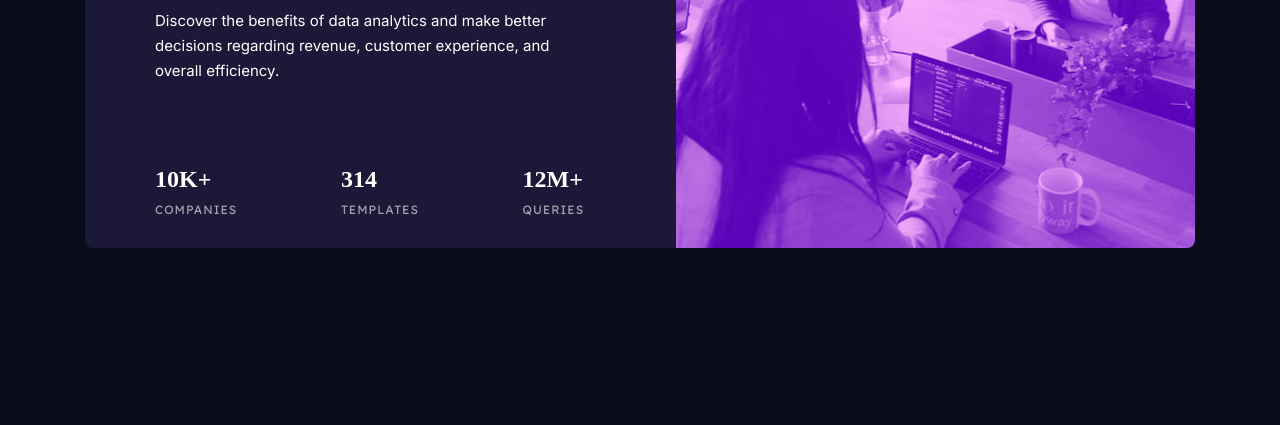
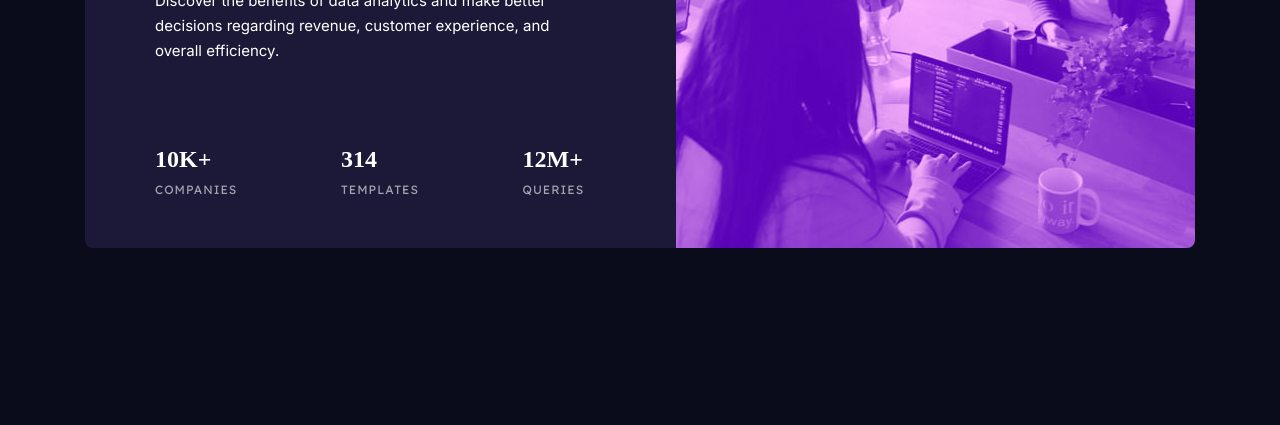
Before and after one commit to Solweigdev/stats-preview-card-component, a plain HTML site: page index.html in a window 1280 px wide. Shown: the part 375-800 px from the top of the page. Drawn offline with Linux system fonts and the light colour scheme.

```diff
--- a/assets/css/style.css
+++ b/assets/css/style.css
@@ -34,7 +34,7 @@ body {
 }
 
 .spc_container_box_left {
-    padding: 70px 92px 59px 70px ;
+    padding: 50px 92px 59px 70px ;
 }
 
 .spc_container_box_left_title {
```
